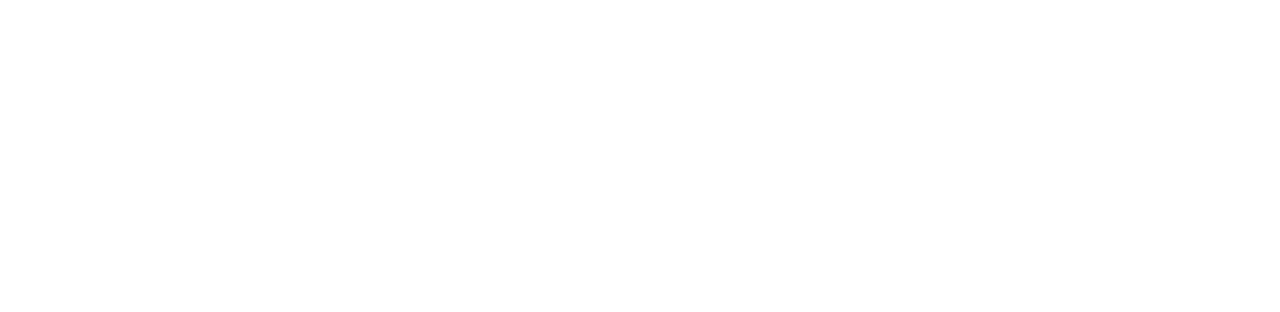
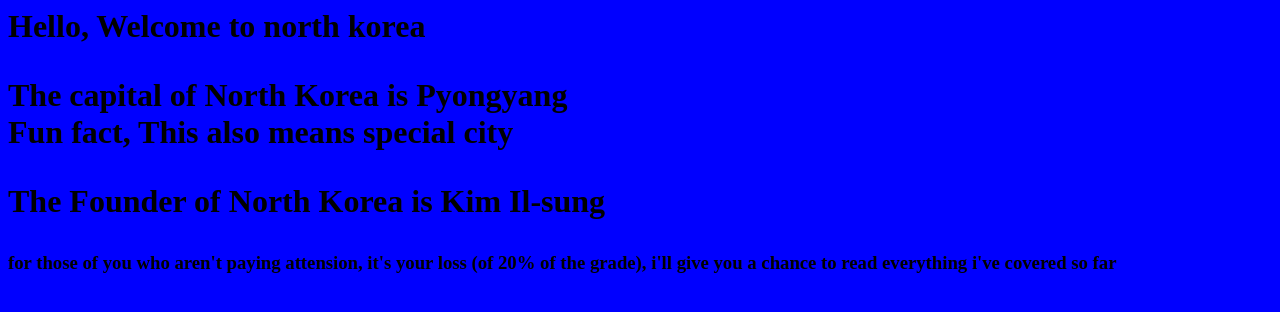
Before and after one commit to EnglishNKPROG/EnglishNKPROG.github.io, a plain HTML site: page index.html in a window 1280 px wide. Drawn offline with Linux system fonts and the light colour scheme.

Commit message:
Update index.html

```diff
--- a/index.html
+++ b/index.html
@@ -1,6 +1,10 @@
 <html>
 <head>
 <title>ELA(NK)</title>
-<body bg = "Brown"/>
+<body bgcolor = "Blue"/>
 </head>
 <body>
+<h1>Hello, Welcome to north korea<h1>
+<p> The capital of North Korea is Pyongyang <br/> <strong> Fun fact, This also means special city</strong></p>
+  <p> The Founder of North Korea is <b>Kim Il-sung</b> </p>
+<h3> for those of you who aren't paying attension, it's your loss (of 20% of the grade), i'll give you a chance to read everything i've covered so far</h3>
```
